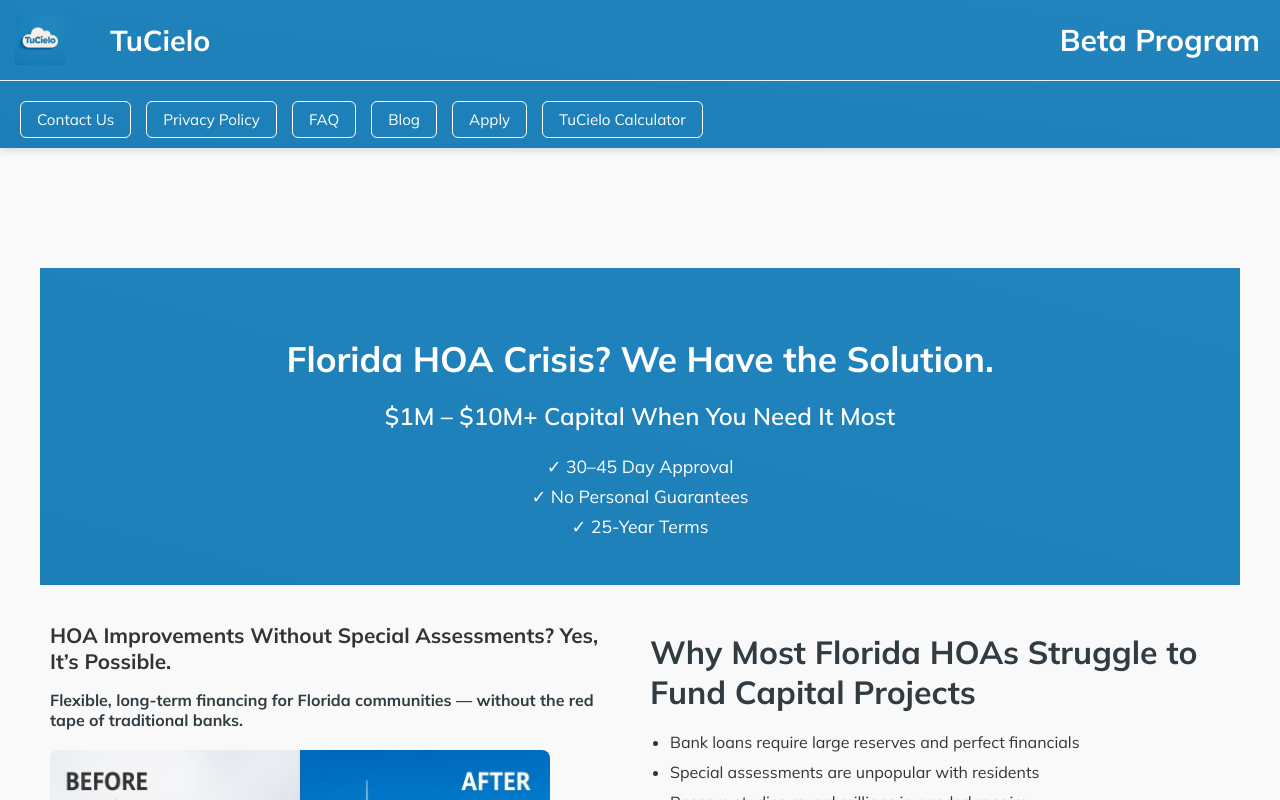
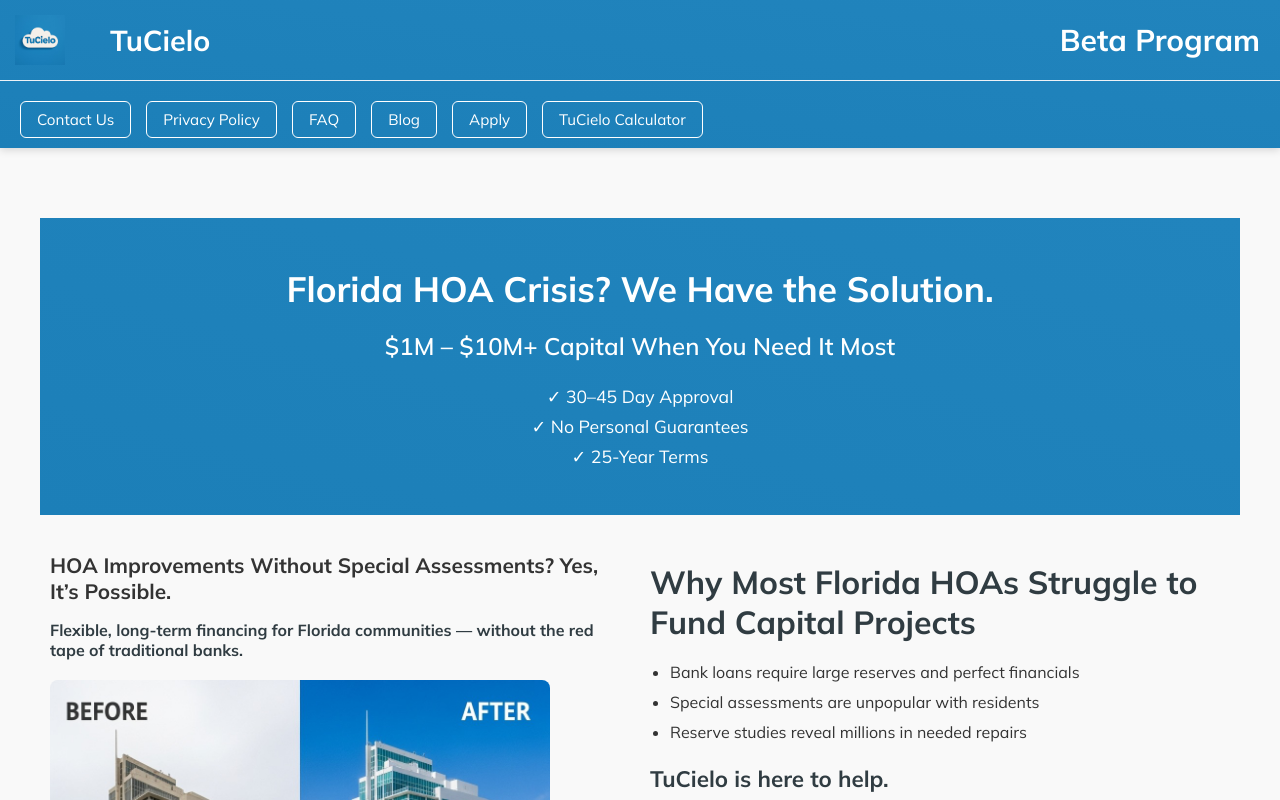
Before and after one commit to MetaCapFin/tu-cielo-site, a React (Create React App) app: page / in a window 1280 px wide. Shown: the top 800 px of the page. Built offline with nearby package versions, Linux system fonts and the light colour scheme.

Commit message:
Update App.css

```diff
--- a/src/App.css
+++ b/src/App.css
@@ -13,7 +13,7 @@
   display: flex;
   flex-direction: column;
   font-family: 'Mulish', sans-serif;
-  padding-top: 120px; /* Adjust this value to match your header height */
+  padding-top: 70px; /* Adjust this value to match your header height */
 }
 
 /* Site Header */
@@ -119,7 +119,7 @@
 .hero-section {
   background: linear-gradient(to bottom left, #2184BD, #1C7FB8);
   color: white;
-  padding: 40px 20px 40px;
+  padding: 20px 20px 40px;
   text-align: center;
   font-family: 'Mulish', sans-serif;
   margin-top: 0;
```
